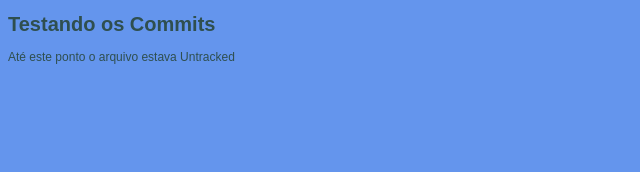
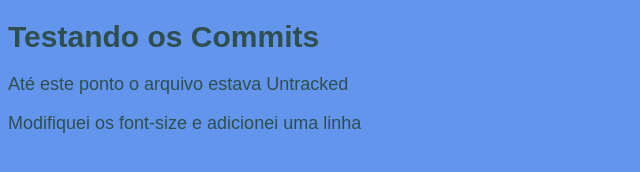
Before and after one commit to gabrielluciano/TesteGit, a plain HTML site: page index.html in a window 1280 px wide. Shown: the whole page, without its empty margins (0-640 px from the left). Drawn offline with Linux system fonts and the light colour scheme.

Commit message:
Update index.html
Mudança nas fontes e adição de nova linha

```diff
--- a/index.html
+++ b/index.html
@@ -1,5 +1,5 @@
 <!DOCTYPE html>
-<html lang="en">
+<html lang="pt-br">
 <head>
     <meta charset="UTF-8">
     <meta name="viewport" content="width=device-width, initial-scale=1.0">
@@ -11,17 +11,18 @@
             font-family: Arial, Helvetica, sans-serif;
         }
         h1 {
-            font-size: 20px;
+            font-size: 30px;
             font-weight: bolder
         }
         p {
             font-weight: normal;
-            font-size: 12px;
+            font-size: 18px;
         }
     </style>
 </head>
 <body>
     <h1>Testando os Commits</h1>
     <p>Até este ponto o arquivo estava Untracked</p>
+    <p>Modifiquei os font-size e adicionei uma linha</p>
 </body>
 </html>
```
